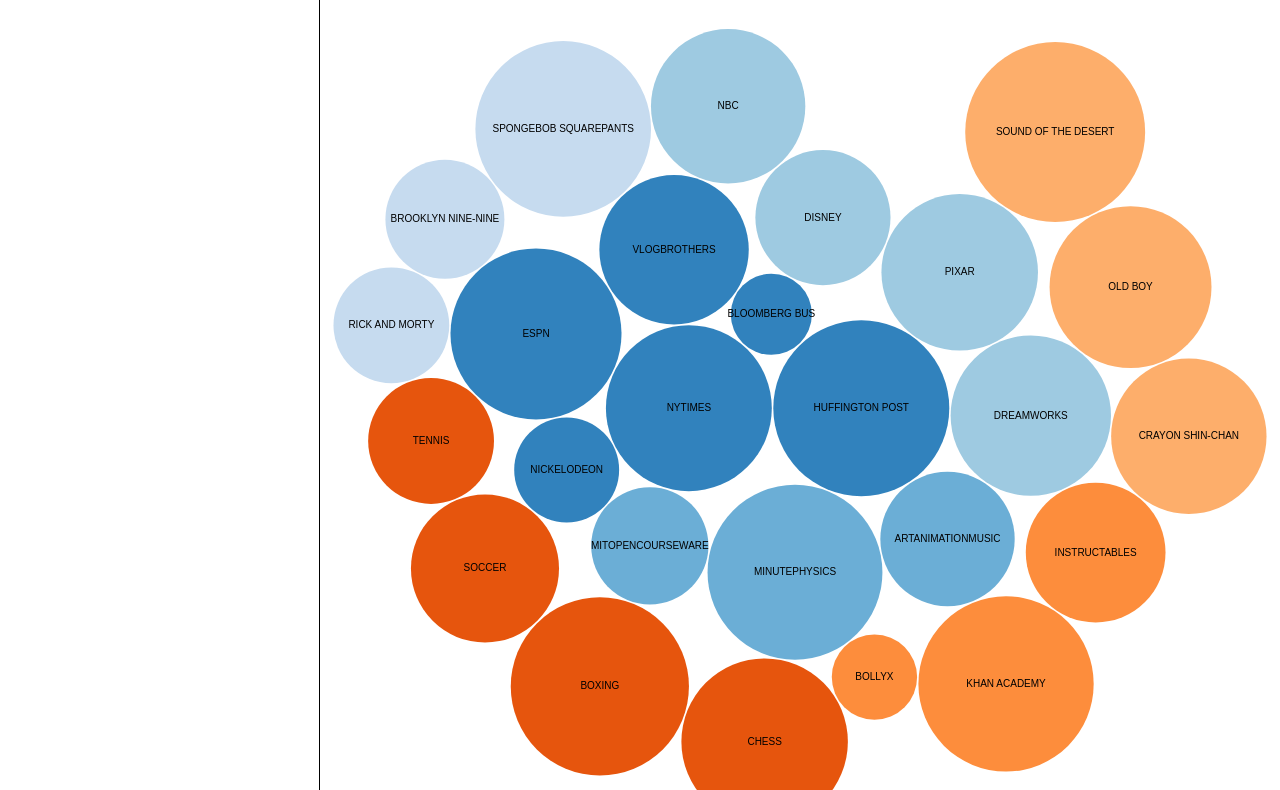
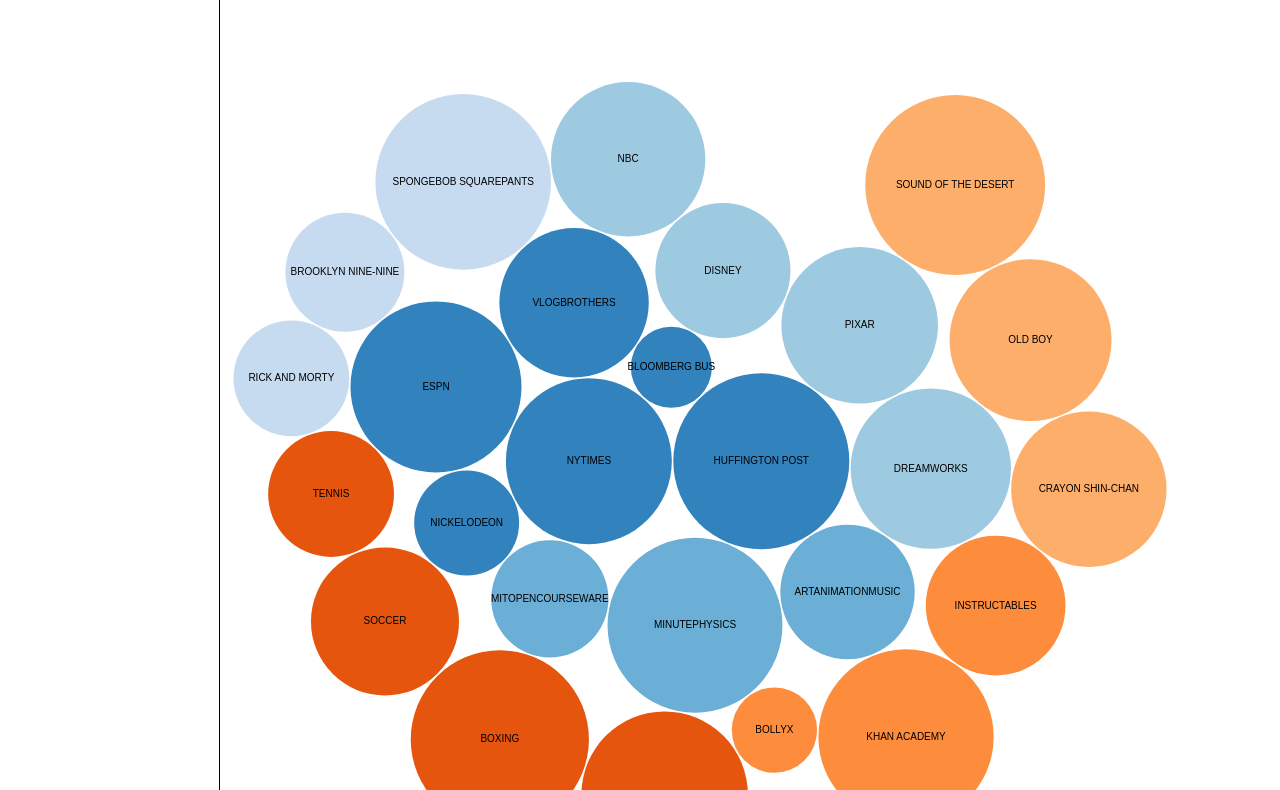
Before and after one commit to diepv/lm-skin, a plain HTML site: page bubbleChart.html in a window 1280 px wide. Shown: the part 177-967 px from the top of the page. Drawn offline with nearby package versions, Linux system fonts and the light colour scheme.

Commit message:
changed size

```diff
--- a/bubbleChart.html
+++ b/bubbleChart.html
@@ -101,7 +101,7 @@
           .size([diameter, diameter])
           .padding(1.5);
   var svg = d3.select("#universe").append("svg")
-          .attr("width", diameter)
+          .attr("width", "1060px")
           .attr("height", diameter)
           .attr("class", "bubble");
 
```
